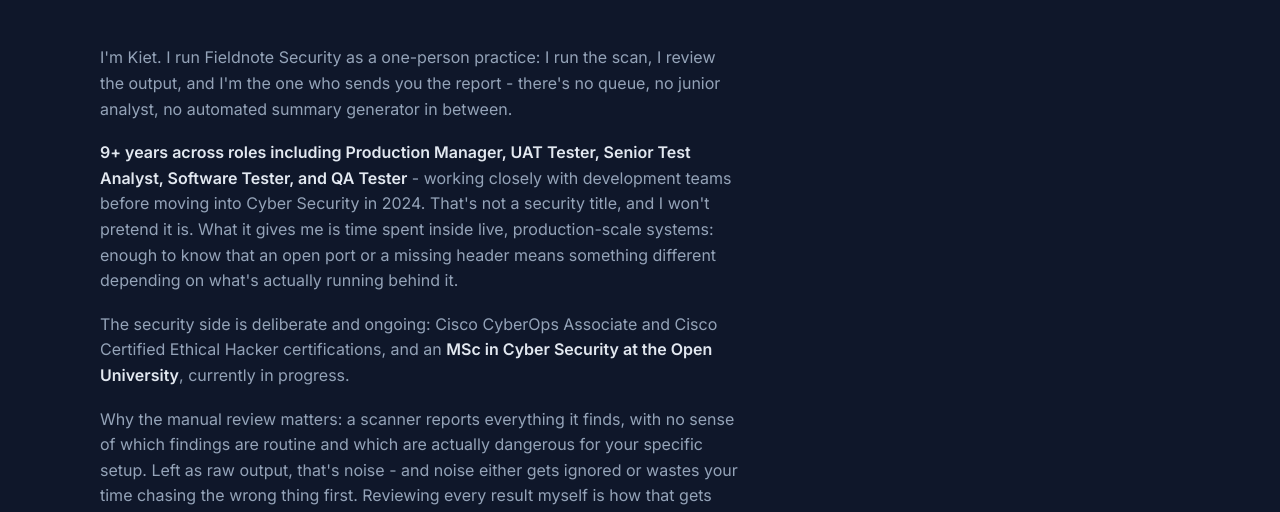
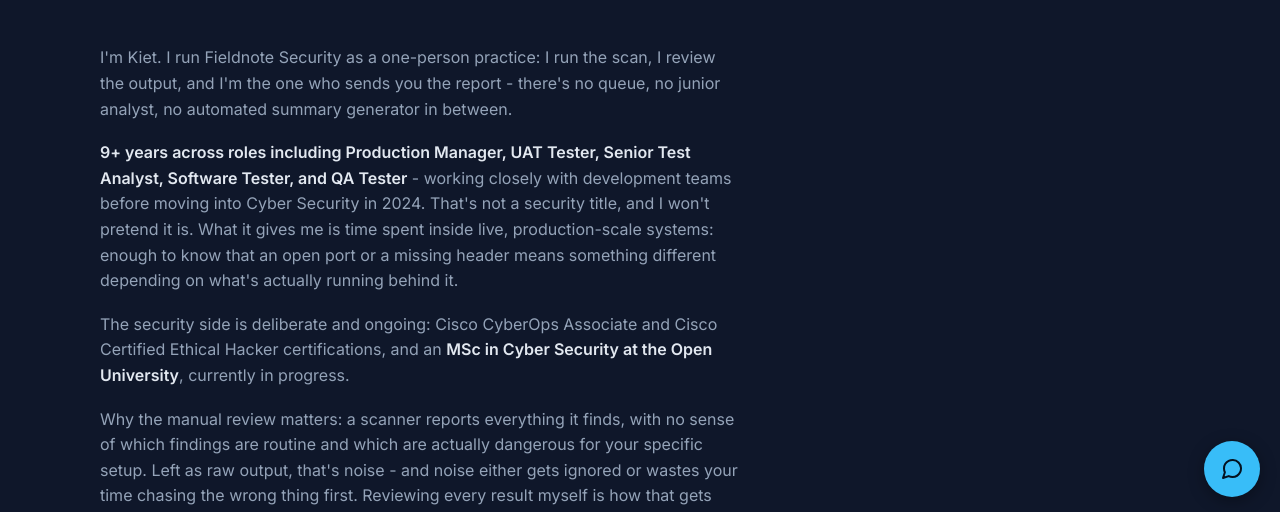
Before and after one commit to hoongkiet-web/fieldnote-security, a plain HTML site: page about.html in a window 1280 px wide. Shown: the part 283-795 px from the top of the page. Drawn offline with Linux system fonts and the light colour scheme.

Commit message:
Wire chatbot widget into staging only (approved system prompt, deployed)
Widget script tag added to all 14 pages. ENDPOINT auto-detects
environment by hostname (production domains -> production Worker,
everything else -> the staging Worker's workers.dev URL) so the same
file works correctly on staging.fieldnotesecurity.com once its DNS is
live, the interim hoongkiet-web.github.io/fieldnote-security-staging/
URL, and local testing - without needing a manual edit (and risk of
forgetting to revert it) before this eventually merges to main.

Backend: fieldnote-security-chatbot-staging deployed to its own
workers.dev URL with an isolated KV rate-limit namespace. Live-tested:
valid request, disallowed-origin rejection, prompt-injection
resistance, pentest-substitute refusal, GDPR legal-advice hedge, and
the 20/hr rate limit all behave as designed.

Not touching main - production Worker is not deployed and the widget
is not live on fieldnotesecurity.com.

```diff
--- a/about.html
+++ b/about.html
@@ -184,5 +184,6 @@
 
 <script src="js/main.js" defer></script>
 
+<script src="js/chatbot-widget.js" defer></script>
 </body>
 </html>
--- a/js/chatbot-widget.js
+++ b/js/chatbot-widget.js
@@ -1,10 +1,20 @@
 // Fieldnote Security chat widget.
 // Self-contained: injects its own styles and markup, talks to the
-// Cloudflare Worker at /api/chat. Add <script src="js/chatbot-widget.js" defer></script>
+// Cloudflare Worker backend. Add <script src="js/chatbot-widget.js" defer></script>
 // before </body> on any page once the worker is deployed and the
 // system prompt has been reviewed.
 (function () {
-  var ENDPOINT = 'https://fieldnotesecurity.com/api/chat';
+  // Auto-detects environment by hostname so this same file works
+  // correctly on both staging and production without needing an edit
+  // (and possibly forgetting to revert it) at merge time. Defaults to
+  // the staging Worker for anything that isn't explicitly the
+  // production domain - covers staging.fieldnotesecurity.com once its
+  // DNS is live, but also the interim hoongkiet-web.github.io/
+  // fieldnote-security-staging/ fallback URL and local testing.
+  var PRODUCTION_HOSTS = ['fieldnotesecurity.com', 'www.fieldnotesecurity.com'];
+  var ENDPOINT = PRODUCTION_HOSTS.indexOf(location.hostname) !== -1
+    ? 'https://fieldnotesecurity.com/api/chat'
+    : 'https://fieldnote-security-chatbot-staging.fieldnotesecurity.workers.dev';
   var STORAGE_KEY = 'fns_chat_history';
   var history = [];
 
```
Also changed, not shown: accessibility-checker.html (+1 -0 lines), authorization-form.html (+1 -0 lines), contact.html (+1 -0 lines), domain-dns-check.html (+1 -0 lines), email-security.html (+1 -0 lines), gdpr-checker.html (+1 -0 lines), index.html (+1 -0 lines), pricing.html (+1 -0 lines), privacy-policy.html (+1 -0 lines), sample-report.html (+1 -0 lines), services.html (+1 -0 lines), terms-of-service.html (+1 -0 lines), third-party-audit.html (+1 -0 lines).
